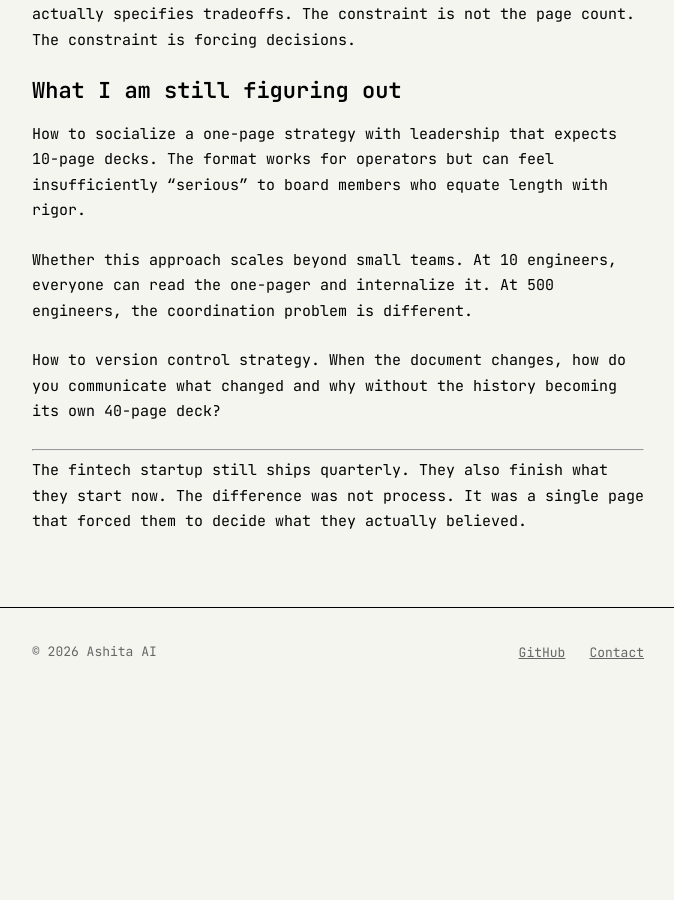
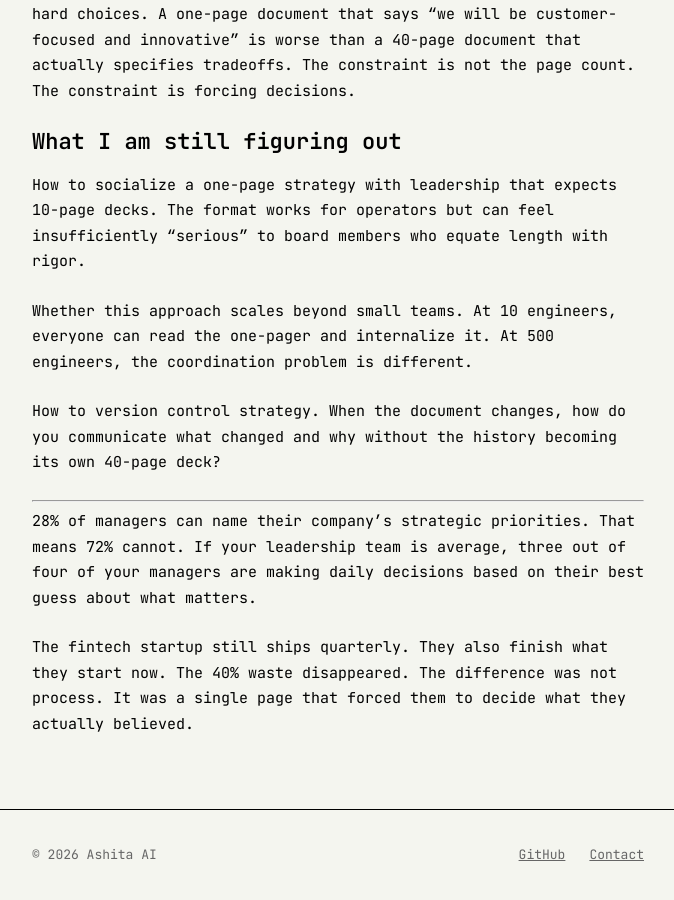
Before and after one commit to ashita-ai/ashita-ai.github.io, a Jekyll site: the page built from _posts/2026-02-06-the-28-percent-problem.md, in a window 1280 px wide and 900 px high, scrolled down 4611 px. Shown: the whole window, without its empty margins (302-976 px from the left). Built offline with Jekyll 4.4.1, drawn with Linux system fonts in a browser that asks for light colours; before the commit the page ends 5308 px from its top, so only the background shows below that; some of the changed text lies outside the part shown.

Commit message:
Upgrade 28 Percent Problem to 90+
- Add 40% waste figure to opening anecdote
- Strengthen closer by restating 28%/72% stat
- Make it concrete: 'three out of four managers'
- Tie closer back to 40% waste resolution

```diff
--- a/_posts/2026-02-06-the-28-percent-problem.md
+++ b/_posts/2026-02-06-the-28-percent-problem.md
@@ -4,7 +4,7 @@ title: "The 28% Problem"
 date: 2026-02-06
 ---
 
-A fintech startup I worked with shipped something new every quarter. They also left the previous quarter's work unfinished every quarter. Ten engineers, ten business and product people, and a roadmap that reset every twelve weeks.
+A fintech startup I worked with shipped something new every quarter. They also left the previous quarter's work unfinished every quarter. Ten engineers, ten business and product people, and a roadmap that reset every twelve weeks. By my estimate, they wasted roughly 40% of their engineering capacity on projects that were abandoned before they could deliver value.
 
 The problem was not execution. The engineers were good. The problem was that leadership kept placing bets on projects with vague definitions and no appetite constraints. "Build a recommendation engine" is not a strategy. It is a wish.
 
@@ -94,4 +94,6 @@ How to version control strategy. When the document changes, how do you communica
 
 ---
 
-The fintech startup still ships quarterly. They also finish what they start now. The difference was not process. It was a single page that forced them to decide what they actually believed.
+28% of managers can name their company's strategic priorities. That means 72% cannot. If your leadership team is average, three out of four of your managers are making daily decisions based on their best guess about what matters.
+
+The fintech startup still ships quarterly. They also finish what they start now. The 40% waste disappeared. The difference was not process. It was a single page that forced them to decide what they actually believed.
```
